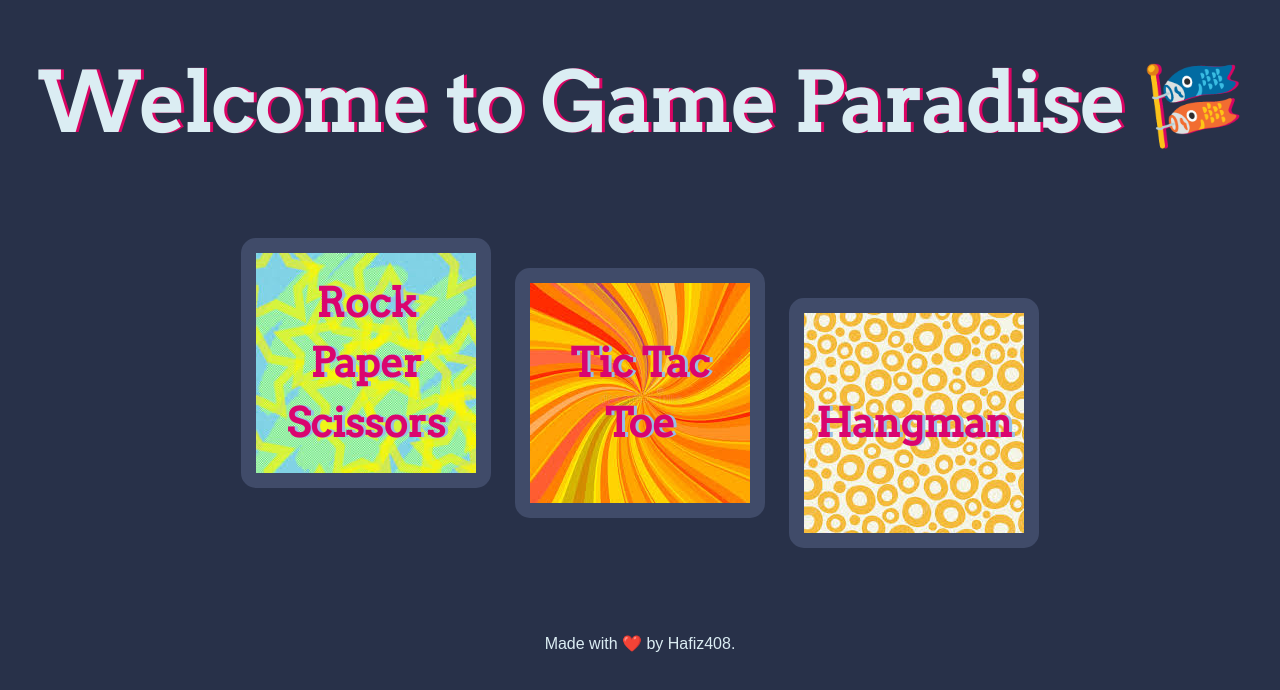
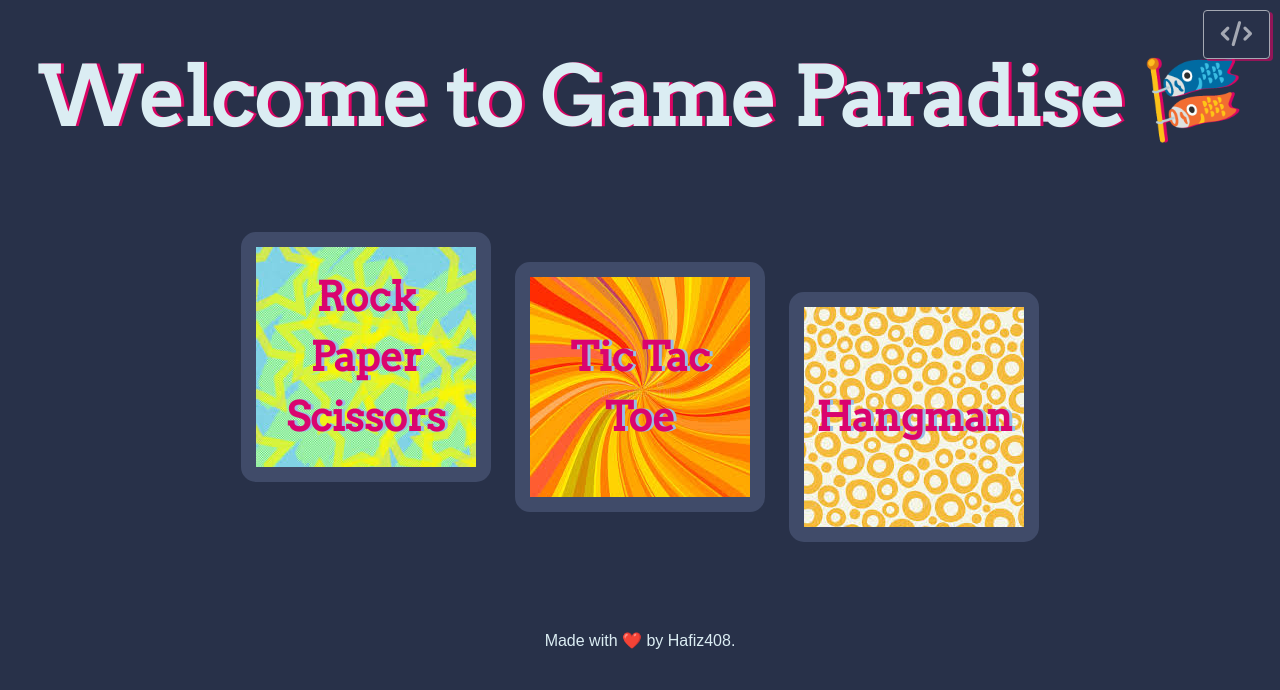
Before and after one commit to Hafiz408/Game-Paradise, a website: page index.html in a window 1280 px wide. Drawn offline with nearby package versions, Linux system fonts and the light colour scheme.

Commit message:
About page added

```diff
--- a/index.html
+++ b/index.html
@@ -2,13 +2,20 @@
 <html>
   <head>
     <title>Game Paradise</title>
-    <link rel="stylesheet" href="/static/css/index.css">
+    <link href="https://cdn.jsdelivr.net/npm/bootstrap@5.1.3/dist/css/bootstrap.min.css" rel="stylesheet" integrity="sha384-1BmE4kWBq78iYhFldvKuhfTAU6auU8tT94WrHftjDbrCEXSU1oBoqyl2QvZ6jIW3" crossorigin="anonymous">
     <link rel="icon" href="/static/favicon.ico">
     <link href="https://fonts.googleapis.com/css?family=Arvo" rel="stylesheet">
+    <link rel="stylesheet" href="/static/css/index.css">
+    <script src="https://kit.fontawesome.com/bf53e4028c.js" crossorigin="anonymous"></script>
     <script src="/socket.io/socket.io.js"></script>
   </head>
   <body>
-    <h1 id="title">Welcome to Game Paradise 🎏</h1>
+    <div class="heading">
+      <form action="/about" method="get">
+        <button class="btn btn-outline-light"><i class="fas fa-code"></i></button>
+      </form>
+      <h1 id="title">Welcome to Game Paradise 🎏</h1>
+    </div>
     <div class="set">
         <form action="/rock-paper-scissors" method="get">
             <button class="w icon">Rock Paper Scissors</button>
--- a/index.js
+++ b/index.js
@@ -25,6 +25,10 @@ app.get('/tic-tac-toe', function(request, response) {
 
 app.get('/hangman', function(request, response) {
     response.sendFile(__dirname+'/hangman.html');
+});
+
+app.get('/about', function(request, response) {
+  response.sendFile(__dirname+'/about.html');
 });
 
 
--- a/package.json
+++ b/package.json
@@ -20,6 +20,7 @@
   "author": "Hafiz",
   "license": "ISC",
   "dependencies": {
+    "@fortawesome/fontawesome-free": "^5.15.4",
     "express": "^4.17.1",
     "socket.io": "^4.3.2"
   },
--- /dev/null
+++ b/static/css/about.css
@@ -0,0 +1,64 @@
+body {
+    text-align: center;
+    background-color: #283149;
+  }
+
+  h1 {
+    font-size: 5rem;
+    color: #DBEDF3;
+    font-family: "Arvo", cursive;
+    font-weight: 900;
+    text-shadow: 3px 0 #DA0463;
+    margin: 5%;
+  }
+
+  footer {
+    color: #DBEDF3;
+    font-family: sans-serif;
+  }
+
+  form {
+    display: inline-block;
+    margin: 0;
+  }
+
+  /* .heading {
+    display: inline-block;
+  } */
+
+  .btn {
+    margin: 20% 0%;
+    padding: 10px 40px;
+  }
+
+  .fas {
+    font-size: 25px;
+    margin: 5px;
+  }
+
+  .txt {
+    font-size: 2rem;
+    color: beige;
+    padding: 5px;
+  }
+
+  .grp {
+    /* border: 1px solid white; */
+    margin: 1% 22%;
+  }
+
+  .tag {
+    color: #DA0463;
+    text-shadow: 3px 0 #979495;
+
+  }
+
+  a {
+    font-style: italic;
+    text-decoration: none;
+    color: beige;
+  }
+
+  a:hover {
+    color: #DA0463;
+  }
--- a/static/css/index.css
+++ b/static/css/index.css
@@ -7,8 +7,9 @@ body {
     font-size: 5rem;
     color: #DBEDF3;
     font-family: "Arvo", cursive;
+    font-weight: 900;
     text-shadow: 3px 0 #DA0463;
-
+    margin: 2%;
   }
 
   footer {
@@ -19,6 +20,23 @@ body {
   form {
     display: inline-block;
     margin: 0;
+  }
+
+  /* .heading {
+    display: inline-block;
+  } */
+
+  .btn {
+    position: absolute;
+    top: 10px;
+    right: 10px;
+    opacity: 0.6;
+    box-shadow: 3px 2px #DA0463;
+  }
+
+  .fas {
+    font-size: 25px;
+    margin: 5px;
   }
 
   .w {
```
Also changed, not shown: about.html (added, +28 -0 lines), 1 other file.
